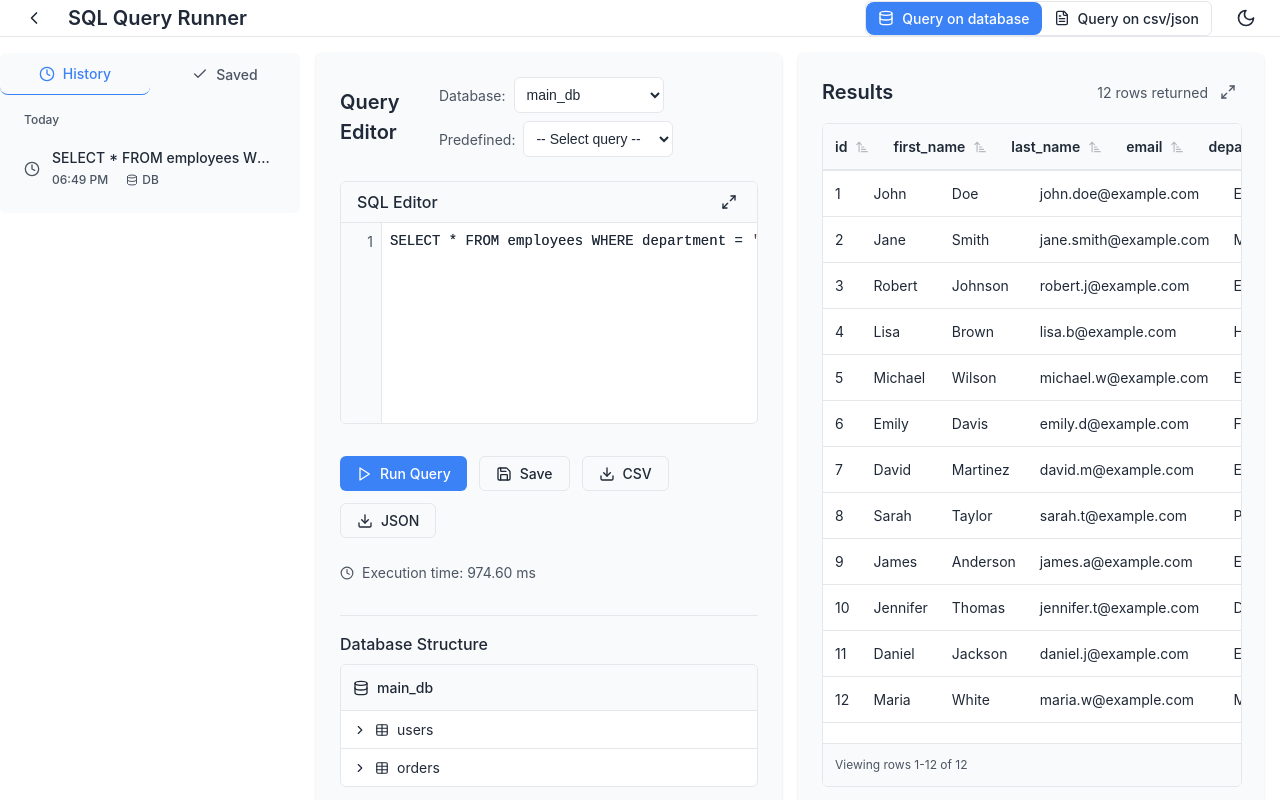
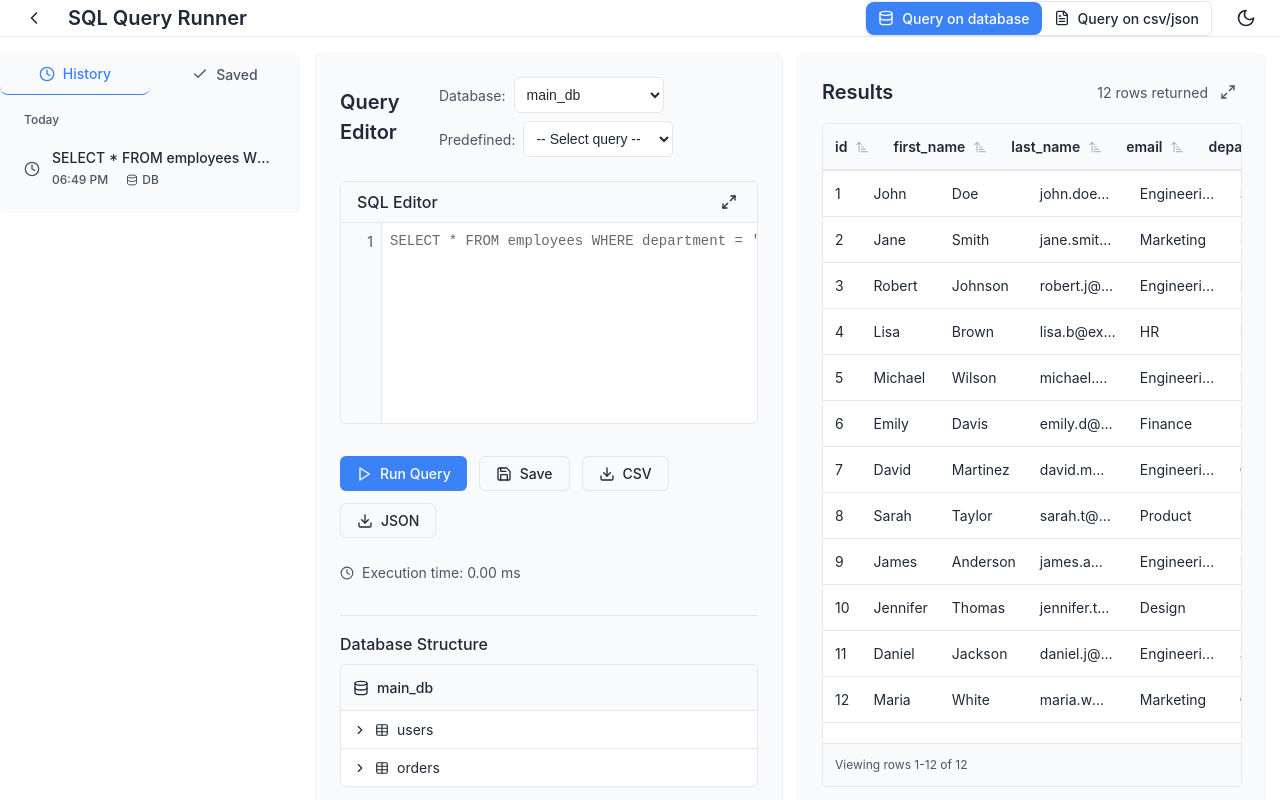
Before and after one commit to vedantsalunke29/Fire-N-Receive, a React (Vite) app: page / in a window 1280 px wide. Both pictures are taken after a click on the button "Run Query". Built offline with nearby package versions, Linux system fonts and the light colour scheme.

Commit message:
Refactor App component structure, adjust ResultsTable max-width, and clean up unused code in QueryEditor and HomePage

```diff
--- a/src/App.tsx
+++ b/src/App.tsx
@@ -4,9 +4,7 @@ import { HomePage } from "./pages/HomePage"
 function App() {
 
   return (
-    <>
       <HomePage/>
-    </>
   )
 }
 
--- a/src/components/FileUploader.tsx
+++ b/src/components/FileUploader.tsx
@@ -1,3 +1,4 @@
+/* eslint-disable @typescript-eslint/no-explicit-any */
 import type React from "react"
 import { useRef, useState } from "react"
 import { Upload, AlertCircle } from "lucide-react"
--- a/src/components/QueryEditor.tsx
+++ b/src/components/QueryEditor.tsx
@@ -1,3 +1,4 @@
+
 import type React from "react"
 import { useState, useEffect, useRef, useCallback } from "react"
 import { Maximize2, Minimize2 } from "lucide-react"
@@ -12,31 +13,24 @@ export const QueryEditor: React.FC<QueryEditorProps> = ({ value, onChange }) =>
   const [editorHeight, setEditorHeight] = useState(200)
   const [isFullscreen, setIsFullscreen] = useState(false)
   const textareaRef = useRef<HTMLTextAreaElement>(null)
-  const highlighterRef = useRef<HTMLPreElement>(null)
   const editorRef = useRef<HTMLDivElement>(null)
 
-  // Simple highlighting that only handles comments and strings
-  const highlightSQL = (query: string) => {
-    return query
-      .replace(/(--.*?$)/gm, '<span class="comment">$1</span>')
-      .replace(/(["'](?:\\.|[^"'\\])*["'])/g, '<span class="string">$1</span>')
-  }
+  const LINE_HEIGHT = 20
+
+  const MAX_ROWS_NORMAL = 20
+  const MAX_ROWS_FULLSCREEN = 50
 
   const updateHeight = useCallback(() => {
     if (textareaRef.current) {
       const lineCount = value.split("\n").length
-      const newHeight = Math.min(Math.max(lineCount * 20, 200), isFullscreen ? window.innerHeight - 100 : 600)
+
+
+      const maxVisibleRows = isFullscreen ? MAX_ROWS_FULLSCREEN : MAX_ROWS_NORMAL
+
+      const newHeight = Math.max(Math.min(maxVisibleRows, lineCount) * LINE_HEIGHT, 200)
       setEditorHeight(newHeight)
     }
   }, [value, isFullscreen])
-
-  // Sync scroll positions between textarea and highlighter
-  const syncScroll = useCallback(() => {
-    if (textareaRef.current && highlighterRef.current) {
-      highlighterRef.current.scrollTop = textareaRef.current.scrollTop
-      highlighterRef.current.scrollLeft = textareaRef.current.scrollLeft
-    }
-  }, [])
 
   useEffect(() => {
     updateHeight()
@@ -51,7 +45,6 @@ export const QueryEditor: React.FC<QueryEditorProps> = ({ value, onChange }) =>
       const end = e.currentTarget.selectionEnd
       const newValue = value.substring(0, start) + "  " + value.substring(end)
       onChange(newValue)
-      // Set cursor position after tab
       setTimeout(() => {
         if (textareaRef.current) {
           textareaRef.current.selectionStart = textareaRef.current.selectionEnd = start + 2
@@ -62,7 +55,13 @@ export const QueryEditor: React.FC<QueryEditorProps> = ({ value, onChange }) =>
 
   const toggleFullscreen = () => {
     setIsFullscreen(!isFullscreen)
-    setTimeout(updateHeight, 0)
+  }
+
+  const syncScroll = (e: React.UIEvent<HTMLTextAreaElement>) => {
+    const lineNumbersElement = e.currentTarget.parentElement?.previousSibling as HTMLElement
+    if (lineNumbersElement) {
+      lineNumbersElement.scrollTop = e.currentTarget.scrollTop
+    }
   }
 
   return (
@@ -73,20 +72,15 @@ export const QueryEditor: React.FC<QueryEditorProps> = ({ value, onChange }) =>
           {isFullscreen ? <Minimize2 size={16} /> : <Maximize2 size={16} />}
         </button>
       </div>
-      <div className="editor-content" style={{ height: `${editorHeight}px` }}>
+      <div className="editor-content" style={{ height: isFullscreen ? 'calc(100vh - 40px)' : `${editorHeight}px`  }}>
         <div className="line-numbers">
           {Array.from({ length: value.split("\n").length }, (_, i) => (
-            <div key={i}>{i + 1}</div>
+            <div key={i} className="line-number">
+              {i + 1}
+            </div>
           ))}
         </div>
         <div className="query-editor-wrapper">
-          <pre
-            ref={highlighterRef}
-            className="query-highlighter"
-            dangerouslySetInnerHTML={{
-              __html: highlightSQL(value.replace(/&/g, "&amp;").replace(/</g, "&lt;").replace(/>/g, "&gt;")),
-            }}
-          ></pre>
           <textarea
             ref={textareaRef}
             className="query-textarea"
--- a/src/components/ResultsTable.tsx
+++ b/src/components/ResultsTable.tsx
@@ -1,193 +1,211 @@
-import { useState, useEffect, useRef, useCallback, useMemo } from "react"
-import { ArrowUp, ArrowDown, SortAsc, Loader2, Maximize2, Minimize2 } from 'lucide-react'
-import "../styles/ResultsTable.css"
+/* eslint-disable @typescript-eslint/no-explicit-any */
+import { useState, useEffect, useRef, useCallback, useMemo } from "react";
+import {
+	ArrowUp,
+	ArrowDown,
+	SortAsc,
+	Loader2,
+	Maximize2,
+	Minimize2,
+} from "lucide-react";
+import "../styles/ResultsTable.css";
 
 interface ResultsTableProps {
-  data: any[]
-  columns: string[]
-  isLoading: boolean
+	data: any[];
+	columns: string[];
+	isLoading: boolean;
 }
 
-export const ResultsTable = ({ data, columns, isLoading }: ResultsTableProps) => {
-  const [sortColumn, setSortColumn] = useState("")
-  const [sortDirection, setSortDirection] = useState<"asc" | "desc">("asc")
-  const [visibleData, setVisibleData] = useState<any[]>([])
-  const [startIndex, setStartIndex] = useState(0)
-  const [endIndex, setEndIndex] = useState(0)
-  const [isScrolling, setIsScrolling] = useState(false)
-  const [totalHeight, setTotalHeight] = useState(0)
-  const [initialRenderComplete, setInitialRenderComplete] = useState(false)
-  const [loadedData, setLoadedData] = useState<any[]>([])
-  const [loadedDataSize, setLoadedDataSize] = useState(0)
-  const [isFullscreen, setIsFullscreen] = useState(false)
+export const ResultsTable = ({
+	data,
+	columns,
+	isLoading,
+}: ResultsTableProps) => {
+	const [sortColumn, setSortColumn] = useState("");
+	const [sortDirection, setSortDirection] = useState<"asc" | "desc">("asc");
+	const [visibleData, setVisibleData] = useState<any[]>([]);
+	const [startIndex, setStartIndex] = useState(0);
+	const [endIndex, setEndIndex] = useState(0);
+	const [isScrolling, setIsScrolling] = useState(false);
+	const [totalHeight, setTotalHeight] = useState(0);
+	const [initialRenderComplete, setInitialRenderComplete] = useState(false);
+	const [loadedData, setLoadedData] = useState<any[]>([]);
+	const [loadedDataSize, setLoadedDataSize] = useState(0);
+	const [isFullscreen, setIsFullscreen] = useState(false);
 
-  const scrollRef = useRef<HTMLDivElement>(null)
-  const headerRef = useRef<HTMLTableSectionElement>(null)
-  const containerRef = useRef<HTMLDivElement>(null)
-  const ROW_HEIGHT = 40
-  const BUFFER_SIZE = 20
-  const INITIAL_LOAD_SIZE = 2000
-  const BATCH_SIZE = 2000
+	const scrollRef = useRef<HTMLDivElement>(null);
+	const headerRef = useRef<HTMLTableSectionElement>(null);
+	const containerRef = useRef<HTMLDivElement>(null);
+	const ROW_HEIGHT = 40;
+	const BUFFER_SIZE = 20;
+	const INITIAL_LOAD_SIZE = 2000;
+	const BATCH_SIZE = 15000;
+
 
 	useEffect(() => {
-    if (!data.length) return
+		if (!data.length) return;
 
-    const initialData = data.slice(0, INITIAL_LOAD_SIZE)
-    setLoadedData(initialData)
-    setLoadedDataSize(initialData.length)
-    setInitialRenderComplete(true)
-  }, [data])
+		const initialData = data.slice(0, INITIAL_LOAD_SIZE);
+		setLoadedData(initialData);
+		setLoadedDataSize(initialData.length);
+		setInitialRenderComplete(true);
+	}, [data]);
 
 	useEffect(() => {
 		const handleFullscreenChange = () => {
-      setIsFullscreen(!!document.fullscreenElement)
+			setIsFullscreen(!!document.fullscreenElement);
+		};
+
+		document.addEventListener("fullscreenchange", handleFullscreenChange);
+		return () => {
+			document.removeEventListener("fullscreenchange", handleFullscreenChange);
+		};
+	}, []);
+
+	const toggleFullscreen = () => {
+		if (!containerRef.current) return;
+
+		if (!document.fullscreenElement) {
+			containerRef.current.requestFullscreen().catch((err) => {
+				console.error(`Error attempting to enable fullscreen: ${err.message}`);
+			});
+		} else {
+			if (document.exitFullscreen) {
+				document.exitFullscreen();
+			}
+		}
+	};
+
+	const loadMoreData = useCallback(() => {
+		if (loadedDataSize >= data.length) return;
+
+    const nextBatchSize = Math.min(BATCH_SIZE, data.length - loadedDataSize);
+		const nextBatch = data.slice(
+			loadedDataSize,
+			loadedDataSize + nextBatchSize,
+		);
+
+		setLoadedData((prevData) => [...prevData, ...nextBatch]);
+		setLoadedDataSize((prevSize) => prevSize + nextBatchSize);
+	}, [data, loadedDataSize]);
+
+	const getSortedData = useCallback(() => {
+		if (!loadedData.length || !sortColumn) return loadedData;
+
+		return [...loadedData].sort((a, b) => {
+			const aValue = a[sortColumn];
+			const bValue = b[sortColumn];
+
+			if (typeof aValue === "number" && typeof bValue === "number") {
+				return sortDirection === "asc" ? aValue - bValue : bValue - aValue;
 			}
 
-    document.addEventListener('fullscreenchange', handleFullscreenChange)
-    return () => {
-      document.removeEventListener('fullscreenchange', handleFullscreenChange)
-    }
-  }, [])
+			if (aValue == null && bValue == null) return 0;
+			if (aValue == null) return sortDirection === "asc" ? -1 : 1;
+			if (bValue == null) return sortDirection === "asc" ? 1 : -1;
 
-  const toggleFullscreen = () => {
-    if (!containerRef.current) return
+			const aString = String(aValue).toLowerCase();
+			const bString = String(bValue).toLowerCase();
 
-    if (!document.fullscreenElement) {
-      containerRef.current.requestFullscreen().catch(err => {
-        console.error(`Error attempting to enable fullscreen: ${err.message}`)
-      })
-    } else {
-      if (document.exitFullscreen) {
-        document.exitFullscreen()
-      }
-    }
+			if (aString < bString) return sortDirection === "asc" ? -1 : 1;
+			if (aString > bString) return sortDirection === "asc" ? 1 : -1;
+			return 0;
+		});
+	}, [loadedData, sortColumn, sortDirection]);
+
+	const sortedData = useMemo(() => getSortedData(), [getSortedData]);
+
+	const calculateVisibleRows = useCallback(() => {
+		if (!scrollRef.current || !sortedData.length) return;
+
+		const scrollTop = scrollRef.current.scrollTop;
+		const scrollHeight = scrollRef.current.clientHeight;
+		const scrollBottom = scrollTop + scrollHeight;
+		const scrollPercentage = scrollBottom / (sortedData.length * ROW_HEIGHT);
+
+		if (scrollPercentage > 0.7 && loadedDataSize < data.length) {
+			loadMoreData();
 		}
 
-  const loadMoreData = useCallback(() => {
-    if (loadedDataSize >= data.length) return
+		const start = Math.floor(scrollTop / ROW_HEIGHT) - BUFFER_SIZE;
+		const visibleCount = Math.ceil(scrollHeight / ROW_HEIGHT) + BUFFER_SIZE * 2;
 
-    const nextBatchSize = Math.min(BATCH_SIZE, data.length - loadedDataSize)
-    const nextBatch = data.slice(loadedDataSize, loadedDataSize + nextBatchSize)
+		const startIdx = Math.max(0, start);
+		const endIdx = Math.min(sortedData.length, startIdx + visibleCount);
 
-    setLoadedData((prevData) => [...prevData, ...nextBatch])
-    setLoadedDataSize((prevSize) => prevSize + nextBatchSize)
-  }, [data, loadedDataSize])
-
-  const getSortedData = useCallback(() => {
-    if (!loadedData.length || !sortColumn) return loadedData
-
-    return [...loadedData].sort((a, b) => {
-      const aValue = a[sortColumn]
-      const bValue = b[sortColumn]
-
-      if (typeof aValue === "number" && typeof bValue === "number") {
-        return sortDirection === "asc" ? aValue - bValue : bValue - aValue
-      }
-
-      if (aValue == null && bValue == null) return 0
-      if (aValue == null) return sortDirection === "asc" ? -1 : 1
-      if (bValue == null) return sortDirection === "asc" ? 1 : -1
-
-      const aString = String(aValue).toLowerCase()
-      const bString = String(bValue).toLowerCase()
-
-      if (aString < bString) return sortDirection === "asc" ? -1 : 1
-      if (aString > bString) return sortDirection === "asc" ? 1 : -1
-      return 0
-    })
-  }, [loadedData, sortColumn, sortDirection])
-
-  const sortedData = useMemo(() => getSortedData(), [getSortedData])
-
-  const calculateVisibleRows = useCallback(() => {
-    if (!scrollRef.current || !sortedData.length) return
-
-    const scrollTop = scrollRef.current.scrollTop
-    const scrollHeight = scrollRef.current.clientHeight
-    const scrollBottom = scrollTop + scrollHeight
-    const scrollPercentage = scrollBottom / (sortedData.length * ROW_HEIGHT)
-
-    if (scrollPercentage > 0.7 && loadedDataSize < data.length) {
-      loadMoreData()
-    }
-
-    const start = Math.floor(scrollTop / ROW_HEIGHT) - BUFFER_SIZE
-    const visibleCount = Math.ceil(scrollHeight / ROW_HEIGHT) + BUFFER_SIZE * 2
-
-    const startIdx = Math.max(0, start)
-    const endIdx = Math.min(sortedData.length, startIdx + visibleCount)
-
-    setStartIndex(startIdx)
-    setEndIndex(endIdx)
+		setStartIndex(startIdx);
+		setEndIndex(endIdx);
 
 		if (headerRef.current && scrollRef.current) {
 			if (headerRef.current?.parentElement) {
-        headerRef.current.parentElement.scrollLeft = scrollRef.current.scrollLeft
+				headerRef.current.parentElement.scrollLeft =
+					scrollRef.current.scrollLeft;
 			}
 		}
-  }, [sortedData.length, loadedDataSize, data.length, loadMoreData])
+	}, [sortedData.length, loadedDataSize, data.length, loadMoreData]);
 
 	const handleScroll = useCallback(() => {
 		if (!isScrolling) {
-      setIsScrolling(true)
+			setIsScrolling(true);
 		}
 
 		window.requestAnimationFrame(() => {
-      calculateVisibleRows()
+			calculateVisibleRows();
 
-      clearTimeout((window as any).scrollTimeout)
-      ;(window as any).scrollTimeout = setTimeout(() => {
-        setIsScrolling(false)
-      }, 150)
-    })
-  }, [calculateVisibleRows, isScrolling])
-
+			clearTimeout((window as any).scrollTimeout);
+			(window as any).scrollTimeout = setTimeout(() => {
+				setIsScrolling(false);
+			}, 150);
+		});
+	}, [calculateVisibleRows, isScrolling]);
 
 	useEffect(() => {
-    setTotalHeight(data.length * ROW_HEIGHT)
-  }, [data.length])
-
+		setTotalHeight(data.length * ROW_HEIGHT);
+	}, [data.length]);
 
 	useEffect(() => {
-    if (sortedData.length === 0) return
+		if (sortedData.length === 0) return;
 
-    const visibleRows = sortedData.slice(startIndex, endIndex)
-    setVisibleData(visibleRows)
-  }, [startIndex, endIndex, sortedData])
+		const visibleRows = sortedData.slice(startIndex, endIndex);
+		setVisibleData(visibleRows);
+	}, [startIndex, endIndex, sortedData]);
 
 	useEffect(() => {
-    const scrollContainer = scrollRef.current
+		const scrollContainer = scrollRef.current;
 		if (scrollContainer) {
-      scrollContainer.addEventListener("scroll", handleScroll, { passive: true })
+			scrollContainer.addEventListener("scroll", handleScroll, {
+				passive: true,
+			});
 			return () => {
-        scrollContainer.removeEventListener("scroll", handleScroll)
+				scrollContainer.removeEventListener("scroll", handleScroll);
+			};
 		}
-    }
-  }, [handleScroll])
+	}, [handleScroll]);
 
 	useEffect(() => {
 		if (initialRenderComplete) {
-      calculateVisibleRows()
+			calculateVisibleRows();
 		}
-  }, [initialRenderComplete, calculateVisibleRows])
+	}, [initialRenderComplete, calculateVisibleRows]);
 
 	const handleSort = (column: string) => {
 		if (sortColumn === column) {
-      setSortDirection(sortDirection === "asc" ? "desc" : "asc")
+			setSortDirection(sortDirection === "asc" ? "desc" : "asc");
 		} else {
-      setSortColumn(column)
-      setSortDirection("asc")
+			setSortColumn(column);
+			setSortDirection("asc");
 		}
-  }
+	};
 
 	const renderLoadingState = () => {
+		const numbers = Array.from({ length: 10 }, (_, i) => i + 1);
 		return (
 			<div className="table-container">
 				<div className="table-scroll">
 					<table className="results-table">
 						<thead>
 							<tr>
-                {[1, 2, 3, 4].map((i) => (
+								{numbers.map((i) => (
 									<th key={i}>
 										<div className="loading-header"></div>
 									</th>
@@ -195,9 +213,9 @@ export const ResultsTable = ({ data, columns, isLoading }: ResultsTableProps) =>
 							</tr>
 						</thead>
 						<tbody>
-              {[1, 2, 3, 4, 5].map((row) => (
+							{numbers.map((row) => (
 								<tr key={row}>
-                  {[1, 2, 3, 4].map((cell) => (
+									{numbers.map((cell) => (
 										<td key={cell}>
 											<div className="loading-cell"></div>
 										</td>
@@ -208,8 +226,8 @@ export const ResultsTable = ({ data, columns, isLoading }: ResultsTableProps) =>
 					</table>
 				</div>
 			</div>
-    )
-  }
+		);
+	};
 
 	const renderEmptyState = () => {
 		return (
@@ -233,35 +251,53 @@ export const ResultsTable = ({ data, columns, isLoading }: ResultsTableProps) =>
 					<p>Run a query to see data here</p>
 				</div>
 			</div>
-    )
-  }
+		);
+	};
 
 	const getSortIcon = (column: string) => {
 		if (sortColumn !== column) {
-      return <SortAsc size={14} className="sort-icon" />
+			return (
+				<SortAsc
+					size={14}
+					className="sort-icon"
+				/>
+			);
 		}
 		return sortDirection === "asc" ? (
-      <ArrowUp size={14} className="sort-icon active" />
+			<ArrowUp
+				size={14}
+				className="sort-icon active"
+			/>
 		) : (
-      <ArrowDown size={14} className="sort-icon active" />
-    )
-  }
+			<ArrowDown
+				size={14}
+				className="sort-icon active"
+			/>
+		);
+	};
 
 	if (isLoading) {
-    return renderLoadingState()
+		return renderLoadingState();
 	}
 
 	if (data.length === 0) {
-    return renderEmptyState()
+		return renderEmptyState();
 	}
 
 	return (
-    <div className={`results-section ${isFullscreen ? 'fullscreen' : ''}`} ref={containerRef}>
+		<div
+			className={`results-section ${isFullscreen ? "fullscreen" : ""}`}
+			ref={containerRef}
+		>
 			<div className="results-header">
 				<h2>Results</h2>
 				<div className="results-meta">
-          {data.length > 0 && <span className="results-count">{data.length} rows returned</span>}
-          {loadedDataSize < data.length && <span className="loaded-count">({loadedDataSize} loaded)</span>}
+					{data.length > 0 && (
+						<span className="results-count">{data.length} rows returned</span>
+					)}
+					{loadedDataSize < data.length && (
+						<span className="loaded-count">({loadedDataSize} loaded)</span>
+					)}
 					<button
 						className="fullscreen-button"
 						onClick={toggleFullscreen}
@@ -281,7 +317,9 @@ export const ResultsTable = ({ data, columns, isLoading }: ResultsTableProps) =>
 									{columns.map((column) => (
 										<th
 											key={column}
-                      className={`sortable-header ${sortColumn === column ? "sorted" : ""}`}
+											className={`sortable-header ${
+												sortColumn === column ? "sorted" : ""
+											}`}
 											onClick={() => handleSort(column)}
 										>
 											<div className="header-content">
@@ -296,8 +334,14 @@ export const ResultsTable = ({ data, columns, isLoading }: ResultsTableProps) =>
 					</div>
 				</div>
 
-        <div className="table-scroll" ref={scrollRef}>
-          <div className="virtual-scroll-container" style={{ height: `${totalHeight}px` }}>
+				<div
+					className="table-scroll"
+					ref={scrollRef}
+				>
+					<div
+						className="virtual-scroll-container"
+						style={{ height: `${totalHeight}px` }}
+					>
 						<table
 							className="results-table body-table"
 							style={{
@@ -305,7 +349,7 @@ export const ResultsTable = ({ data, columns, isLoading }: ResultsTableProps) =>
 							}}
 						>
 							<colgroup>
-                {columns.map((column, index) => (
+								{columns.map((index) => (
 									<col key={index} />
 								))}
 							</colgroup>
@@ -313,8 +357,13 @@ export const ResultsTable = ({ data, columns, isLoading }: ResultsTableProps) =>
 								{visibleData.map((row, rowIndex) => (
 									<tr key={startIndex + rowIndex}>
 										{columns.map((column) => (
-                      <td key={column} title={String(row[column] || "")}>
-                        {row[column] !== null && row[column] !== undefined ? String(row[column]) : ""}
+											<td
+												key={column}
+												title={String(row[column] || "")}
+											>
+												{row[column] !== null && row[column] !== undefined
+													? String(row[column])
+													: ""}
 											</td>
 										))}
 									</tr>
@@ -328,26 +377,34 @@ export const ResultsTable = ({ data, columns, isLoading }: ResultsTableProps) =>
 					<div className="scroll-info">
 						{isScrolling && (
 							<div className="scrolling-indicator">
-                <Loader2 size={14} className="spinning" />
+								<Loader2
+									size={14}
+									className="spinning"
+								/>
 								<span>
-                  Viewing rows {startIndex + 1}-{Math.min(endIndex, loadedDataSize)} of {data.length}
+									Viewing rows {startIndex + 1}-
+									{Math.min(endIndex, loadedDataSize)} of {data.length}
 								</span>
 							</div>
 						)}
 						{!isScrolling && data.length > 0 && (
 							<span>
-                Viewing rows {startIndex + 1}-{Math.min(endIndex, loadedDataSize)} of {data.length}
+								Viewing rows {startIndex + 1}-
+								{Math.min(endIndex, loadedDataSize)} of {data.length}
 							</span>
 						)}
 					</div>
 
 					{loadedDataSize < data.length && !isScrolling && (
-            <button className="load-more-button" onClick={loadMoreData}>
+						<button
+							className="load-more-button"
+							onClick={loadMoreData}
+						>
 							Load more data
 						</button>
 					)}
 				</div>
 			</div>
 		</div>
-  )
-}
+	);
+};
--- a/src/styles/QueryEditor.css
+++ b/src/styles/QueryEditor.css
@@ -62,7 +62,6 @@
 
 .line-numbers div {
   padding: 0 0.5rem;
-  height: 1.5rem;
 }
 
 .query-editor-wrapper {
@@ -71,7 +70,6 @@
   overflow: hidden;
 }
 
-.query-highlighter,
 .query-textarea {
   position: absolute;
   top: 0;
@@ -91,12 +89,7 @@
   outline: none;
 }
 
-.query-highlighter {
-  z-index: 1;
-  color: var(--text-color);
-  pointer-events: none;
-  background-color: transparent;
-}
+
 
 .query-textarea {
   z-index: 2;
@@ -116,20 +109,17 @@
   color: #6a9955;
 }
 
-.query-textarea::-webkit-scrollbar,
-.query-highlighter::-webkit-scrollbar {
+.query-textarea::-webkit-scrollbar {
   width: 8px;
   height: 8px;
 }
 
-.query-textarea::-webkit-scrollbar-thumb,
-.query-highlighter::-webkit-scrollbar-thumb {
+.query-textarea::-webkit-scrollbar-thumb {
   background-color: var(--border-color);
   border-radius: 4px;
 }
 
-.query-textarea::-webkit-scrollbar-track,
-.query-highlighter::-webkit-scrollbar-track {
+.query-textarea::-webkit-scrollbar-track {
   background-color: var(--secondary-background);
 }
 
--- a/src/styles/ResultsTable.css
+++ b/src/styles/ResultsTable.css
@@ -160,7 +160,7 @@
 }
 
 .results-table td {
-  max-width: 200px;
+  max-width: 100px;
 }
 
 .sortable-header {
```
Also changed, not shown: src/api/queryExecutor.ts (+1 -7 lines), src/pages/HomePage.tsx (+6 -16 lines). Lines whose indentation alone changed are shown as unchanged.
